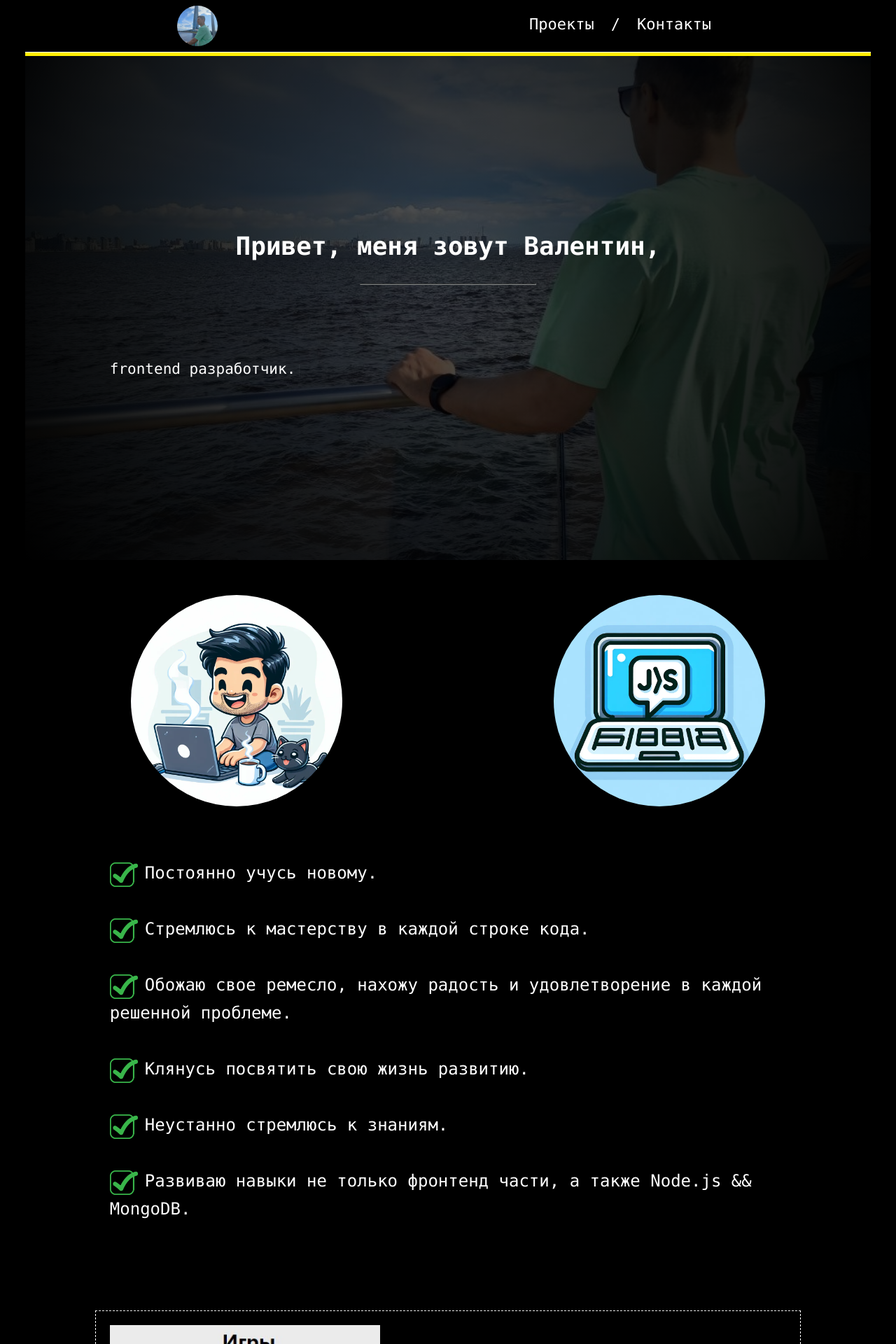
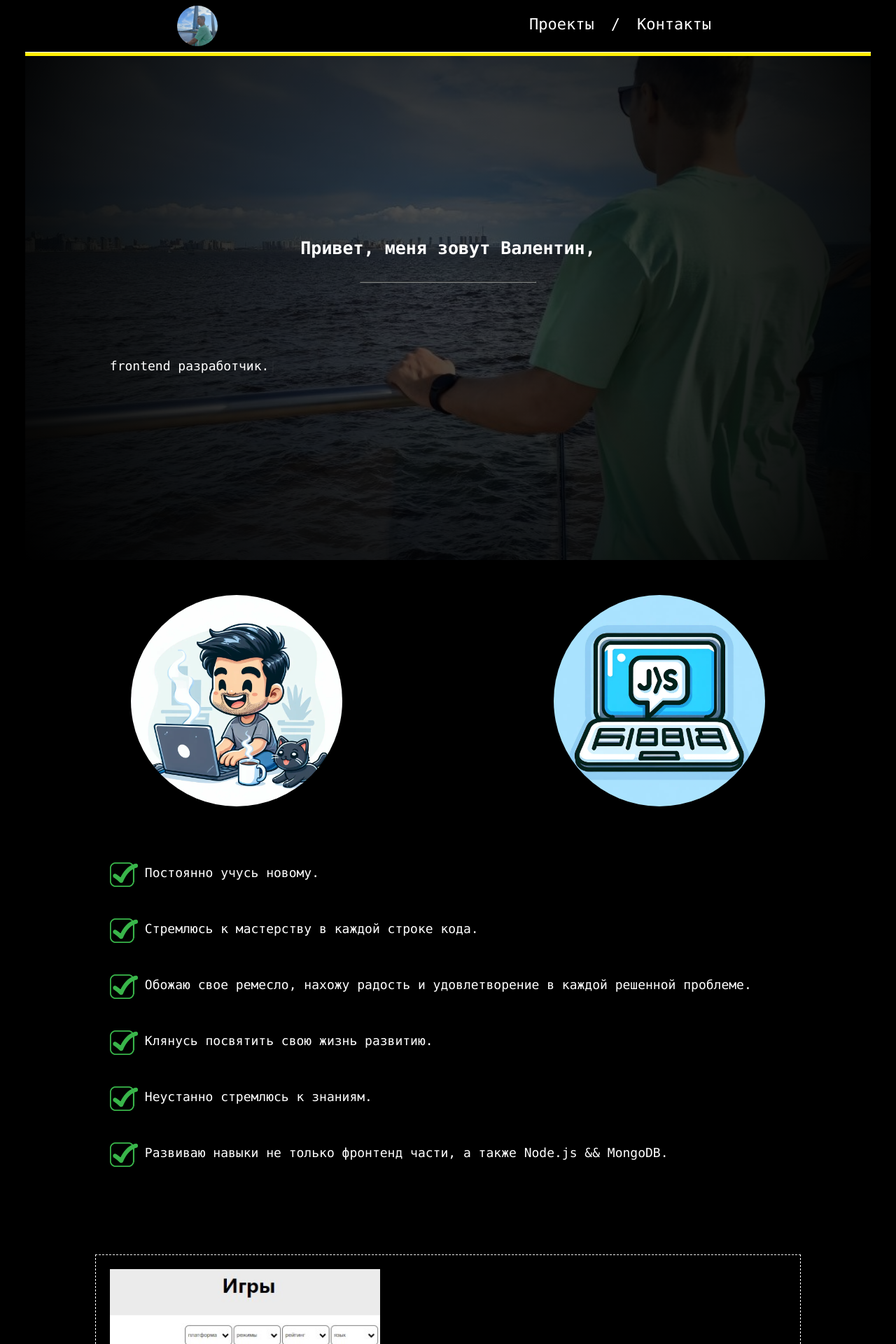
Before and after one commit to Thayorns/Portfolio, a React (Create React App) app in the folder my-app/: page / in a window 1280 px wide. Shown: the top 1920 px of the page at 70% size. Built offline with nearby package versions, Linux system fonts and the light colour scheme.

Commit message:
портфолио, фикс языка& текста

```diff
--- a/my-app/src/components/header/header.css
+++ b/my-app/src/components/header/header.css
@@ -120,7 +120,7 @@
     /* filter: blur(10px);  */
 }
 .about-me h1{
-    font-size: 36px;
+    font-size: 25px;
     margin: 80px 0 15px;
     padding: 10px;
 
@@ -139,7 +139,7 @@ hr{
 }
 .about-me p{
     margin-top: 100px;
-    font-size: 21px;
+    font-size: 18px;
     text-align: left;
     padding: 0 30px;
     width: 80%;
--- a/my-app/src/components/info/info.css
+++ b/my-app/src/components/info/info.css
@@ -22,7 +22,7 @@
 .info-text{
     margin: 15px auto;
     width: 80%;
-    font-size: 24px;
+    font-size: 18px;
     text-align: left;
 }
 .info-text-list-item-container{
```
